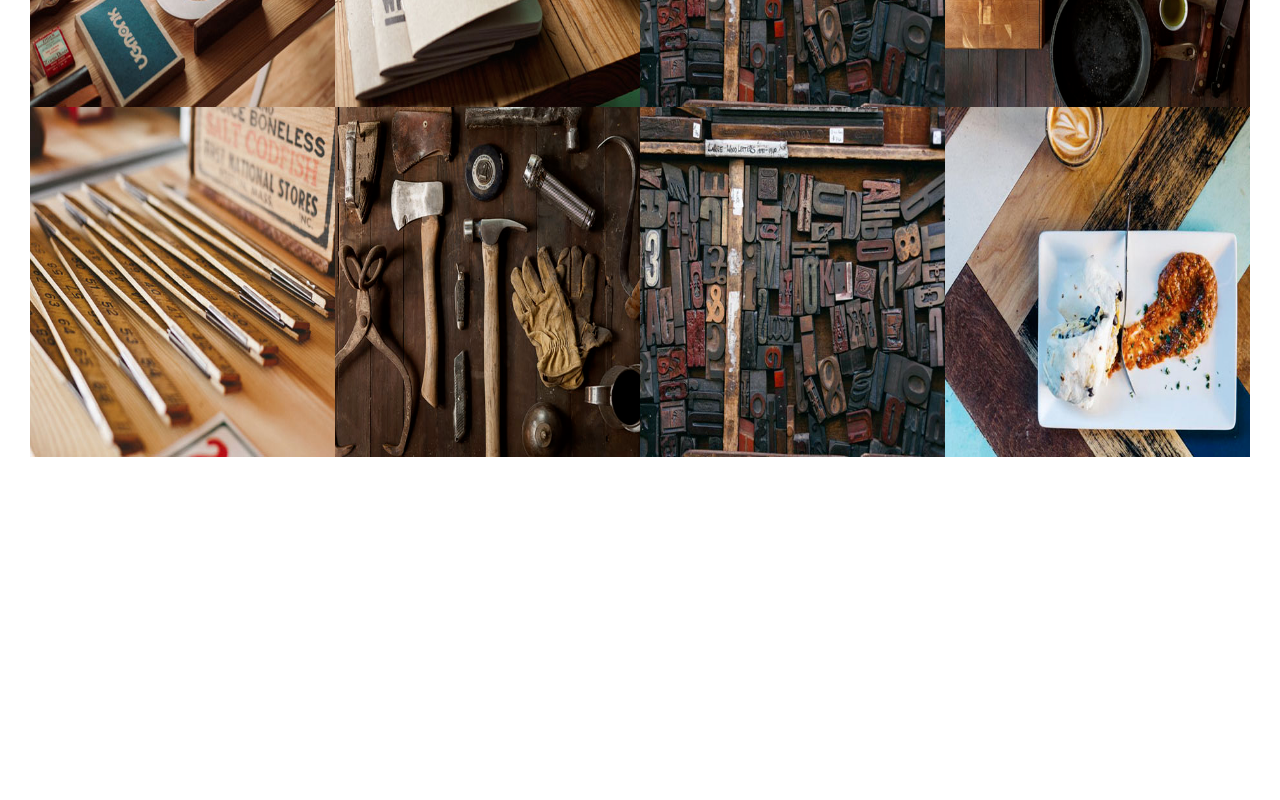
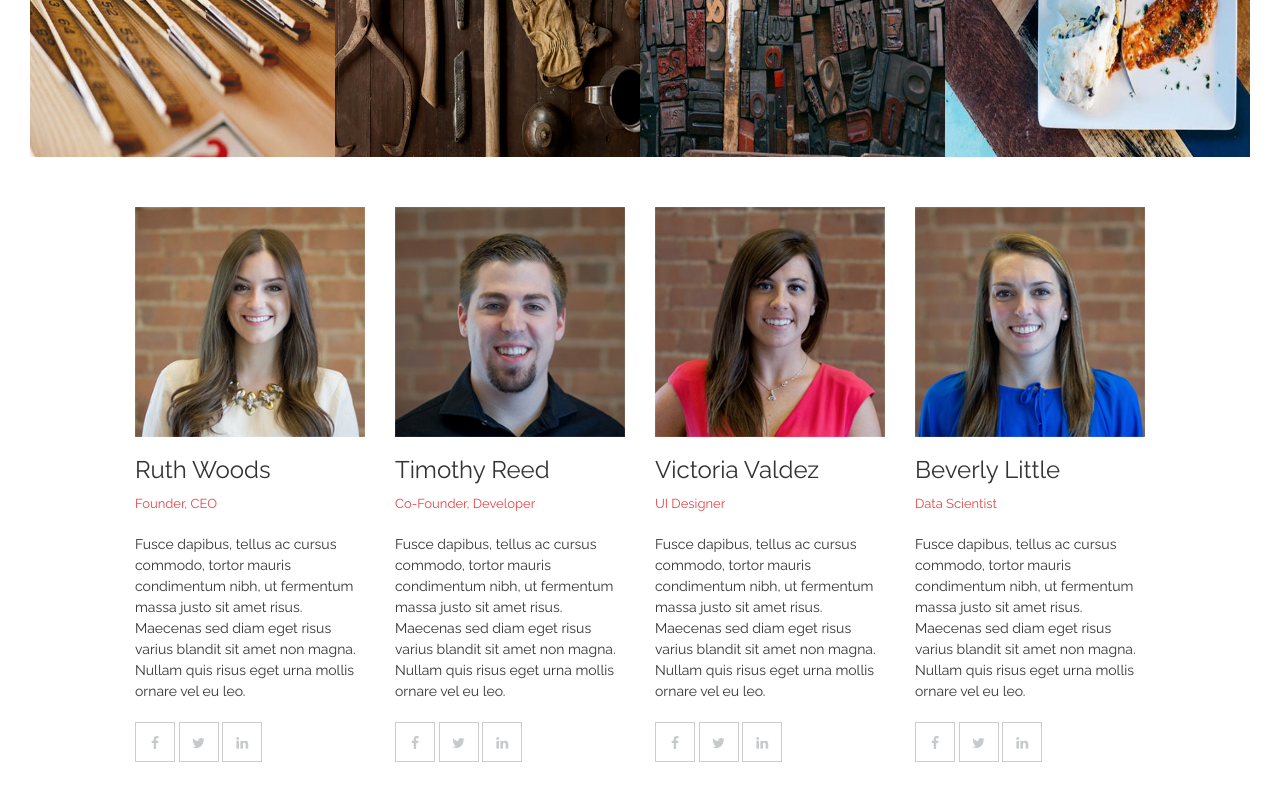
Before and after one commit to RobertBurnat/Activebox-Page, a website: page index.html in a window 1280 px wide. Shown: the part 1956-2756 px from the top of the page. Before the commit the page ends 2528 px from the top, so only its background shows below. Drawn offline with nearby package versions, Linux system fonts and the light colour scheme.

Commit message:
Building site

```diff
--- a/index.html
+++ b/index.html
@@ -134,7 +134,43 @@
 		<section class="team">
 			<div class="container">
 				<div class="row">
+					<div class="col-lg-3">
+						<img src="./images/layer-30.png">
+						<h3>Ruth Woods</h3>
+						<span>Founder, CEO</span>
+						<p>Fusce dapibus, tellus ac cursus commodo, tortor mauris condimentum nibh, ut fermentum massa justo sit amet risus. Maecenas sed diam eget risus varius blandit sit amet non magna. Nullam quis risus eget urna mollis ornare vel eu leo.</p>
+						<i class="fa fa-facebook" aria-hidden="true"></i>
+						<i class="fa fa-twitter" aria-hidden="true"></i>
+						<i class="fa fa-linkedin" aria-hidden="true"></i>
 
+					</div>
+					<div class="col-lg-3">
+						<img src="./images/layer-31.png">
+						<h3>Timothy Reed</h3>
+						<span>Co-Founder, Developer</span>
+						<p>Fusce dapibus, tellus ac cursus commodo, tortor mauris condimentum nibh, ut fermentum massa justo sit amet risus. Maecenas sed diam eget risus varius blandit sit amet non magna. Nullam quis risus eget urna mollis ornare vel eu leo.</p>
+						<i class="fa fa-facebook" aria-hidden="true"></i>
+						<i class="fa fa-twitter" aria-hidden="true"></i>
+						<i class="fa fa-linkedin" aria-hidden="true"></i>
+					</div>
+					<div class="col-lg-3">
+						<img src="./images/layer-32.png">
+						<h3>Victoria Valdez</h3>
+						<span>UI Designer</span>
+						<p>Fusce dapibus, tellus ac cursus commodo, tortor mauris condimentum nibh, ut fermentum massa justo sit amet risus. Maecenas sed diam eget risus varius blandit sit amet non magna. Nullam quis risus eget urna mollis ornare vel eu leo.</p>
+						<i class="fa fa-facebook" aria-hidden="true"></i>
+						<i class="fa fa-twitter" aria-hidden="true"></i>
+						<i class="fa fa-linkedin" aria-hidden="true"></i>
+					</div>
+					<div class="col-lg-3">
+						<img src="./images/layer-33.png">
+						<h3>Beverly Little</h3>
+						<span>Data Scientist</span>
+						<p>Fusce dapibus, tellus ac cursus commodo, tortor mauris condimentum nibh, ut fermentum massa justo sit amet risus. Maecenas sed diam eget risus varius blandit sit amet non magna. Nullam quis risus eget urna mollis ornare vel eu leo.</p>
+						<i class="fa fa-facebook" aria-hidden="true"></i>
+						<i class="fa fa-twitter" aria-hidden="true"></i>
+						<i class="fa fa-linkedin" aria-hidden="true"></i>
+					</div>
 				</div>
 			</div>
 		</section>
--- a/sass/style.sass
+++ b/sass/style.sass
@@ -61,7 +61,6 @@ header
 			&:hover
 				transform: scale(1.2)
 .benefits
-	margin: 50px
 	text-align: center
 	.fa
 		font-size: 60px
@@ -73,7 +72,7 @@ header
 	p
 		color: #6c7279
 	[class*="col"]
-		padding: 50px
+		padding: 0 50px
 .gallery
 	[class*="col-"]
 		padding: 0
@@ -98,3 +97,20 @@ header
 		flex-direction: column
 		color: #fff
 		visibility: hidden
+.team
+	img
+		width: 100%
+	span
+		font-size: 13px
+		color: #e84545
+	p
+		line-height: 21px
+		margin: 20px 0
+	i
+		width: 40px
+		height: 40px
+		border: 1px solid #ccc
+		text-align: center
+	.fa
+		color: #c6cacc
+		line-height: 40px
```
Also changed, not shown: css/style.css, images/layer-30.png (added), images/layer-31.png (added), images/layer-32.png (added), images/layer-33.png (added), 1 other file.
